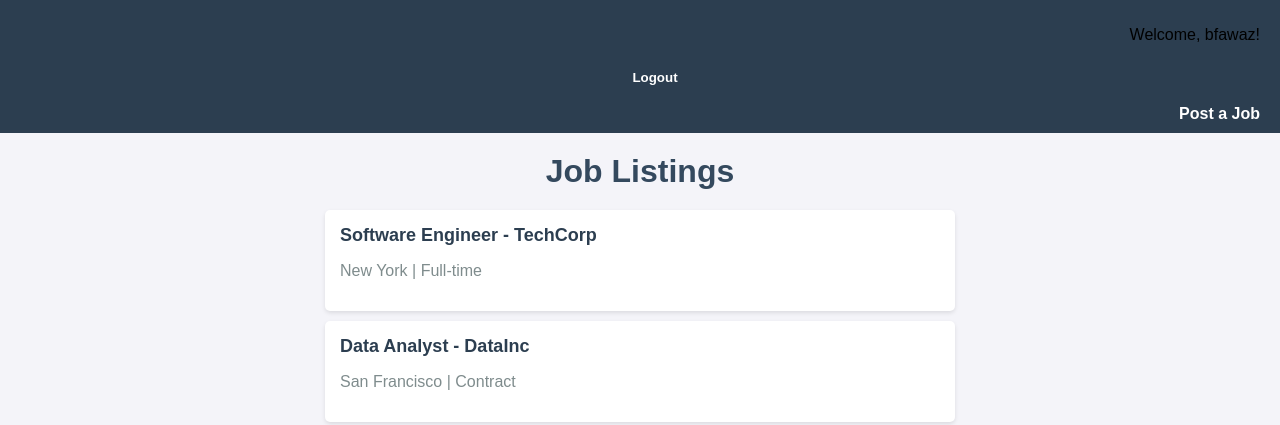
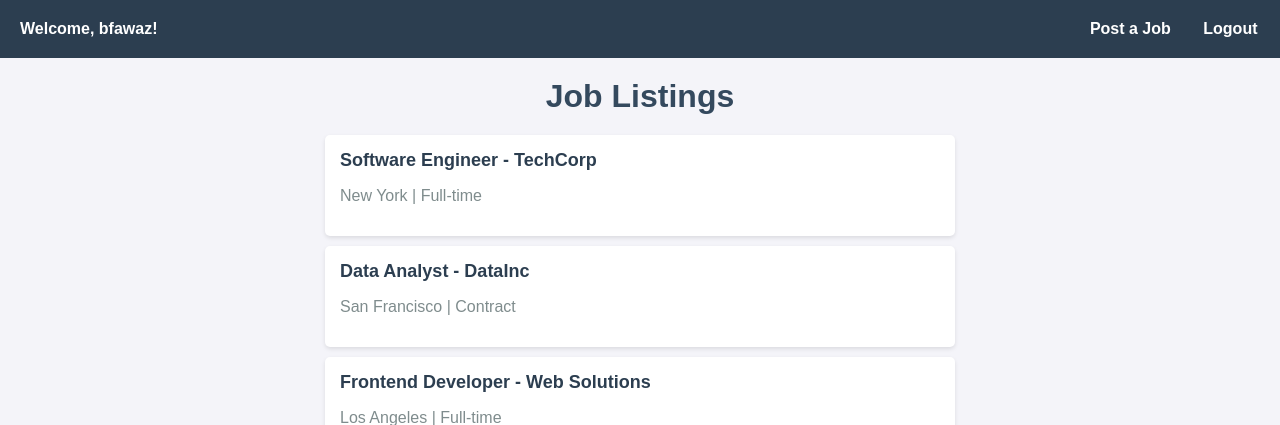
Before and after one commit to Bfawaz2001/job-board-application, a Django app: page / in a window 1280 px wide. Shown: the top 425 px of the page. Run offline with Django 5.2, Linux system fonts and the light colour scheme; a user stored in the database is signed in; data comes from the database, SQL or seed files in the repository; both versions use the stored data as it was after the commit.

Commit message:
Updated navigation bar layout and style job posting form. Improved navigation bar consistency and enhance job posting page with validation. Fix alignment of Post a Job and Logout, add date picker and improve error visibility on Post a Job page

```diff
--- a/jobs/forms.py
+++ b/jobs/forms.py
@@ -1,7 +1,11 @@
 from django import forms
 from .models import Job
+from django.forms.widgets import DateInput
 
 class JobForm(forms.ModelForm):
     class Meta:
         model = Job
         fields = ['title', 'company', 'description', 'location', 'employment_type', 'application_deadline']
+        widgets = {
+            'application_deadline': DateInput(attrs={'type': 'date'}),
+        }
--- a/jobs/static/jobs/style.css
+++ b/jobs/static/jobs/style.css
@@ -9,24 +9,41 @@ body {
 nav {
     background-color: #2c3e50;
     padding: 10px 20px;
-    text-align: right;
+    display: flex;
+    justify-content: space-between;
+    align-items: center;
 }
 
-nav a, nav form button {
+.nav-left p, .nav-right a, .nav-right form button {
+    font-size: 16px;
+    font-family: Arial, sans-serif;
     color: white;
+    text-decoration: none;
     margin-left: 15px;
-    text-decoration: none;
     font-weight: bold;
 }
 
-nav form {
-    display: inline;
+.nav-left .nav-welcome {
+    margin: 0;
 }
 
-nav form button {
+.nav-right {
+    display: flex;
+    align-items: center;
+}
+
+.nav-right a, .nav-right form button {
     background: none;
     border: none;
     cursor: pointer;
+}
+
+.nav-right a:hover, .nav-right form button:hover {
+    text-decoration: underline;
+}
+
+.nav-right form {
+    display: inline;
 }
 
 h1 {
@@ -64,7 +81,7 @@ ul li:hover {
     background-color: #ecf0f1;
 }
 
-/* General form styles for Sign Up and Login */
+/* General form styles for Sign Up, Login, and Job Posting */
 .container {
     max-width: 600px;
     margin: 0 auto;
@@ -74,17 +91,23 @@ ul li:hover {
     box-shadow: 0 2px 4px rgba(0, 0, 0, 0.1);
 }
 
-form {
-    margin: 20px 0;
-}
-
-form input, form button {
+form input, form select, form textarea {
     display: block;
     width: 100%;
     padding: 10px;
     margin: 10px 0;
     border-radius: 5px;
     border: 1px solid #ccc;
+    font-size: 14px;
+}
+
+form textarea {
+    height: 150px;
+}
+
+form input[type="date"] {
+    font-size: 14px;
+    padding: 10px;
 }
 
 form button {
@@ -92,10 +115,38 @@ form button {
     color: white;
     font-weight: bold;
     cursor: pointer;
+    border: none;
+    padding: 10px;
+    width: 100%;
 }
 
 form button:hover {
     background-color: #34495e;
+}
+
+/* Styling for validation errors */
+.form-errors {
+    background-color: #e74c3c;
+    color: white;
+    padding: 10px;
+    border-radius: 5px;
+    margin-bottom: 20px;
+}
+
+.form-errors ul {
+    list-style-type: none;
+    padding: 0;
+}
+
+.form-errors li {
+    font-size: 14px;
+    margin: 5px 0;
+}
+
+/* Specific styling for date input errors */
+input[type="date"]:invalid {
+    border-color: #e74c3c;
+    background-color: #fdecea;
 }
 
 /* Styling for job details page */
--- a/jobs/templates/jobs/job_list.html
+++ b/jobs/templates/jobs/job_list.html
@@ -10,18 +10,23 @@
 </head>
 <body>
     <nav>
+        <div class="nav-left">
             {% if user.is_authenticated %}
-            <p>Welcome, {{ user.username }}!</p>
-            <!-- Use POST form for logout -->
-            <form method="POST" action="{% url 'logout' %}">
+                <p class="nav-welcome">Welcome, {{ user.username }}!</p>
+            {% endif %}
+        </div>
+        <div class="nav-right">
+            {% if user.is_authenticated %}
+                <a href="{% url 'post_job' %}">Post a Job</a>
+                <form method="POST" action="{% url 'logout' %}" style="display: inline;">
                     {% csrf_token %}
                     <button type="submit">Logout</button>
                 </form>
-            <a href="{% url 'post_job' %}">Post a Job</a>
             {% else %}
                 <a href="{% url 'login' %}">Login</a>
                 <a href="{% url 'signup' %}">Sign Up</a>
             {% endif %}
+        </div>
     </nav>
 
     <h1>Job Listings</h1>
```
Also changed, not shown: jobs/templates/jobs/post_job.html (+20 -1 lines), db.sqlite3. Lines whose indentation alone changed are shown as unchanged.
